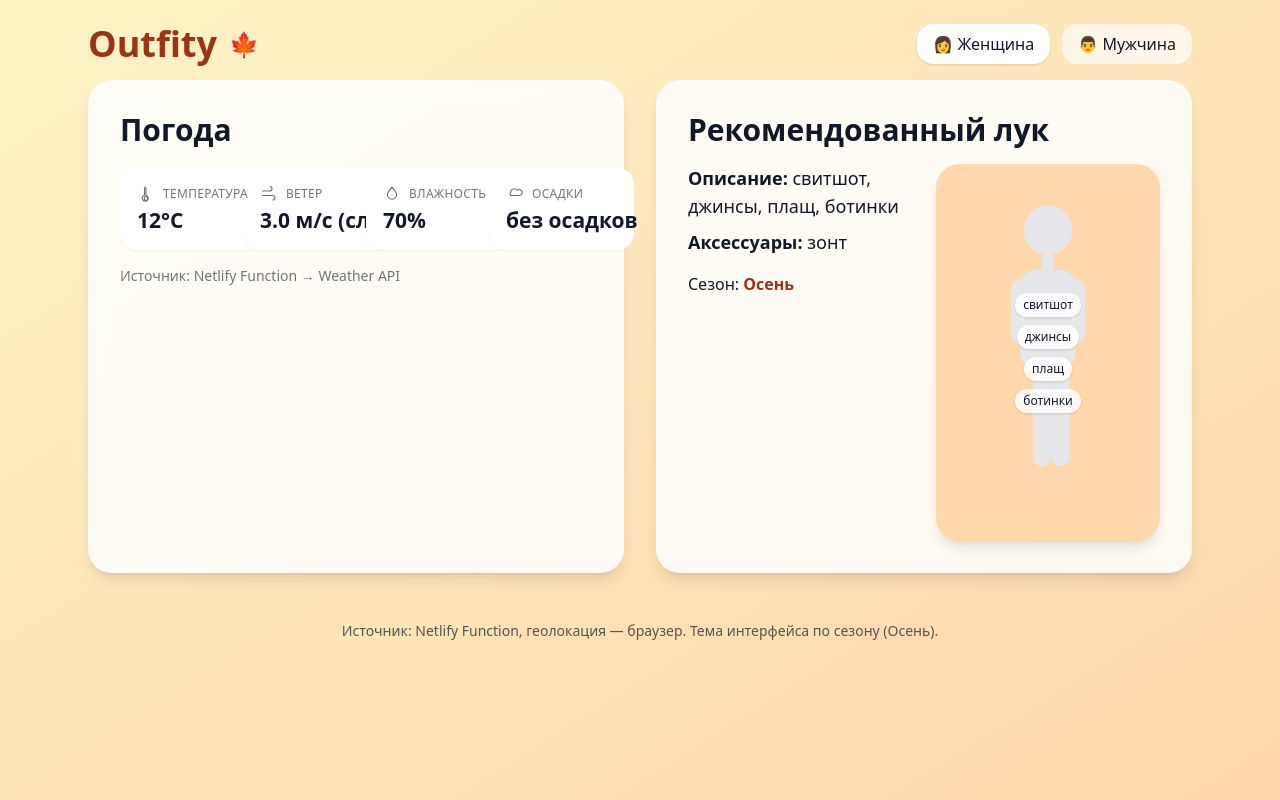
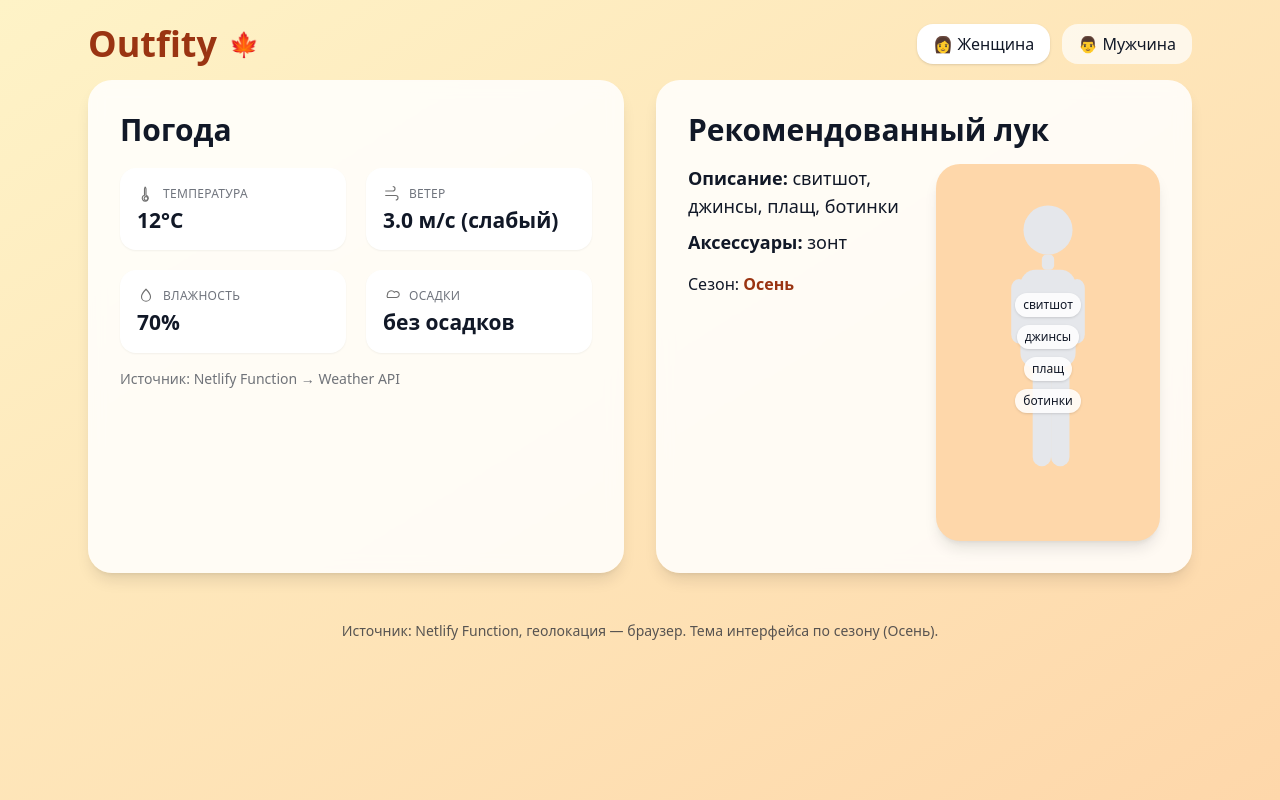
Before and after one commit to anyakhudova-design/outfity, a React (Vite) app: page / in a window 1280 px wide. Built offline with nearby package versions, Linux system fonts and the light colour scheme; no server answers.

Commit message:
Update OutfityApp.jsx

```diff
--- a/src/OutfityApp.jsx
+++ b/src/OutfityApp.jsx
@@ -142,9 +142,9 @@ const IconPrecip = () => (
   </svg>
 );
 
-function InfoTile({ label, value, icon }) {
+function InfoTile({ label, value, icon, className = "" }) {
   return (
-    <div className="flex flex-col justify-between rounded-2xl p-4 bg-white border border-white/60 shadow-sm select-none min-w-[145px]">
+    <div className={`flex flex-col justify-between rounded-2xl p-4 bg-white border border-white/60 shadow-sm select-none w-full ${className}`}>
       <div className="flex items-center gap-2 text-[11px] md:text-[12px] uppercase tracking-wide opacity-60">
         {icon}
         <span className="whitespace-nowrap">{label}</span>
@@ -224,12 +224,15 @@ export default function OutfityApp() {
 
           {loading && <p className="text-sm opacity-70">Загружаем погоду…</p>}
 
-          <div className="grid grid-cols-2 md:grid-cols-4 gap-4 md:gap-5">
-            <InfoTile label="Температура" value={`${tempC}°C`} icon={<IconTemp/>} />
-            <InfoTile label="Ветер"        value={`${wind.toFixed(1)} м/с (${windBucketRu(windBucket(wind))})`} icon={<IconWind/>} />
-            <InfoTile label="Влажность"    value={`${humidity}%`} icon={<IconHumidity/>} />
-            <InfoTile label="Осадки"       value={precipitationRu(precipitationBucket(precType, condition))} icon={<IconPrecip/>} />
-          </div>
+          <div className="grid grid-cols-2 gap-4 md:gap-5">
+  {/* первая строка */}
+  <InfoTile label="Температура" value={`${tempC}°C`} icon={<IconTemp/>} />
+  <InfoTile label="Ветер" value={`${wind.toFixed(1)} м/с (${windBucketRu(windBucket(wind))})`} icon={<IconWind/>} />
+
+  {/* вторая строка */}
+  <InfoTile label="Влажность" value={`${humidity}%`} icon={<IconHumidity/>} />
+  <InfoTile label="Осадки" value={precipitationRu(precipitationBucket(precType, condition))} icon={<IconPrecip/>} />
+</div>
 
           <p className="text-xs md:text-sm opacity-60 mt-4">Источник: Netlify Function → Weather API</p>
         </section>
```
